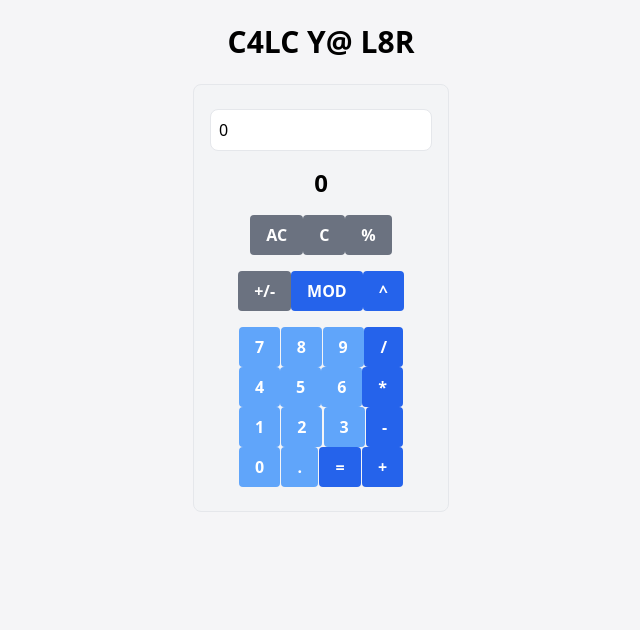
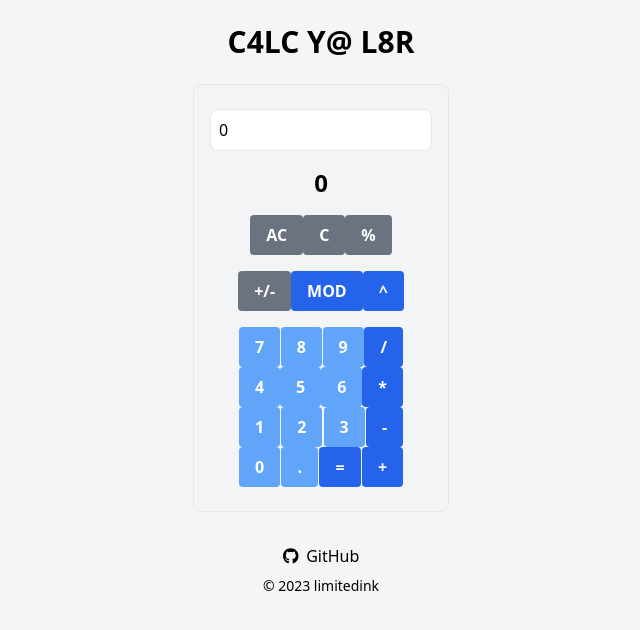
Before and after one commit to limitedink/TS-React-TailwindCSS-Calculator, a React (Create React App) app in the folder calculator/: page / in a window 1280 px wide. Shown: the top 630 px of the page, without its empty margins (319-959 px from the left). Built offline with nearby package versions, Linux system fonts and the light colour scheme.

Commit message:
ADD footer to webpage

```diff
--- a/calculator/src/App.tsx
+++ b/calculator/src/App.tsx
@@ -1,11 +1,14 @@
 import "tailwindcss/tailwind.css";
 import Calculator from "./calculator.tsx";
+import "@fortawesome/fontawesome-free/css/all.min.css";
+import Footer from "./Footer";
 
 function App() {
   return (
-    <div className="App">
+    <main className="App">
       <Calculator />
-    </div>
+      <Footer />
+    </main>
   );
 }
 
--- /dev/null
+++ b/calculator/src/Footer.tsx
@@ -0,0 +1,25 @@
+import React from "react";
+import { FontAwesomeIcon } from "@fortawesome/react-fontawesome";
+import { faGithub } from "@fortawesome/free-brands-svg-icons";
+
+function Footer() {
+  return (
+    <footer className="py-4 text-center">
+      <div className="mb-2">
+        <a
+          href="https://github.com/limitedink"
+          target="_blank"
+          rel="noopener noreferrer"
+        >
+          <FontAwesomeIcon icon={faGithub} className="mr-2" />
+          GitHub
+        </a>
+      </div>
+      <div className="text-sm">
+        <p>&copy; 2023 limitedink</p>
+      </div>
+    </footer>
+  );
+}
+
+export default Footer;
--- a/calculator/src/calculator.tsx
+++ b/calculator/src/calculator.tsx
@@ -3,7 +3,7 @@ import React, { useState } from "react";
 const Calculator = () => {
   const [result, setResult] = useState(0);
   const [num1, setNum1] = useState(0);
-  const [operator, setOperator] = useState(null);
+  const [operator, setOperator] = useState<string | null>(null);
   const [currentValue, setCurrentValue] = useState("0");
 
   const handleNum1Change = (e: React.ChangeEvent<HTMLInputElement>) =>
@@ -18,7 +18,7 @@ const Calculator = () => {
     let newResult = 0;
 
     if (num1 !== 0) {
-      newResult = operate(operator, num1, Number(currentValue));
+      newResult = Number(operate(operator, num1, Number(currentValue)));
       setNum1(newResult);
     } else {
       newResult = Number(currentValue);
@@ -60,14 +60,13 @@ const Calculator = () => {
     }
   };
 
-  const handleNumClick = (num) => {
+  const handleNumClick = (num: string) => {
     if (currentValue === "0" && num !== ".") {
       setCurrentValue(num.toString());
     } else if (currentValue.includes(".") && num === ".") {
-      // do nothing if decimal already exists
-      return;
+      setCurrentValue(currentValue);
     } else {
-      setCurrentValue((prevValue) => prevValue.toString() + num.toString());
+      setCurrentValue(currentValue + num.toString());
     }
   };
 
@@ -79,13 +78,13 @@ const Calculator = () => {
     }
   };
 
-  const handleOperatorClick = (operator) => {
+  const handleOperatorClick = (operator: string) => {
     if (num1 !== 0 && operator) {
       calculate();
     }
-    setOperator(operator);
-    setNum1(Number(currentValue));
-    setCurrentValue("0");
+    setOperator(() => operator);
+    setNum1(parseFloat(currentValue));
+    setCurrentValue("");
   };
 
   const handleClear = () => {
@@ -174,19 +173,19 @@ const Calculator = () => {
           <div className="flex justify-between">
             <button
               className="bg-blue-400 hover:bg-blue-300 text-white font-bold py-2 px-4 rounded"
-              onClick={() => handleNumClick(7)}
+              onClick={() => handleNumClick((7).toString())}
             >
               7
             </button>
             <button
               className="bg-blue-400 hover:bg-blue-300 text-white font-bold py-2 px-4 rounded"
-              onClick={() => handleNumClick(8)}
+              onClick={() => handleNumClick((8).toString())}
             >
               8
             </button>
             <button
               className="bg-blue-400 hover:bg-blue-300 text-white font-bold py-2 px-4 rounded"
-              onClick={() => handleNumClick(9)}
+              onClick={() => handleNumClick((9).toString())}
             >
               9
             </button>
@@ -200,19 +199,19 @@ const Calculator = () => {
           <div className="flex justify-between">
             <button
               className="bg-blue-400 hover:bg-blue-300 text-white font-bold py-2 px-4 rounded"
-              onClick={() => handleNumClick(4)}
+              onClick={() => handleNumClick((4).toString())}
             >
               4
             </button>
             <button
               className="bg-blue-400 hover:bg-blue-300 text-white font-bold py-2 px-4 rounded"
-              onClick={() => handleNumClick(5)}
+              onClick={() => handleNumClick((5).toString())}
             >
               5
             </button>
             <button
               className="bg-blue-400 hover:bg-blue-300 text-white font-bold py-2 px-4 rounded"
-              onClick={() => handleNumClick(6)}
+              onClick={() => handleNumClick((6).toString())}
             >
               6
             </button>
@@ -226,19 +225,19 @@ const Calculator = () => {
           <div className="flex justify-between">
             <button
               className="bg-blue-400 hover:bg-blue-300 text-white font-bold py-2 px-4 rounded"
-              onClick={() => handleNumClick(1)}
+              onClick={() => handleNumClick((1).toString())}
             >
               1
             </button>
             <button
               className="bg-blue-400 hover:bg-blue-300 text-white font-bold py-2 px-4 rounded"
-              onClick={() => handleNumClick(2)}
+              onClick={() => handleNumClick((2).toString())}
             >
               2
             </button>
             <button
               className="bg-blue-400 hover:bg-blue-300 text-white font-bold py-2 px-4 rounded"
-              onClick={() => handleNumClick(3)}
+              onClick={() => handleNumClick((3).toString())}
             >
               3
             </button>
@@ -252,7 +251,7 @@ const Calculator = () => {
           <div className="flex justify-between">
             <button
               className="bg-blue-400 hover:bg-blue-300 text-white font-bold py-2 px-4 rounded"
-              onClick={() => handleNumClick(0)}
+              onClick={() => handleNumClick((0).toString())}
             >
               0
             </button>
--- /dev/null
+++ b/calculator/src/react-app-env.d.ts
@@ -0,0 +1 @@
+/// <reference types="react-scripts" />
```
Also changed, not shown: calculator/package.json (+8 -12 lines), calculator/tsconfig.json (added, +20 -0 lines), 1 other file (tests, documents, lock files or other folders).
